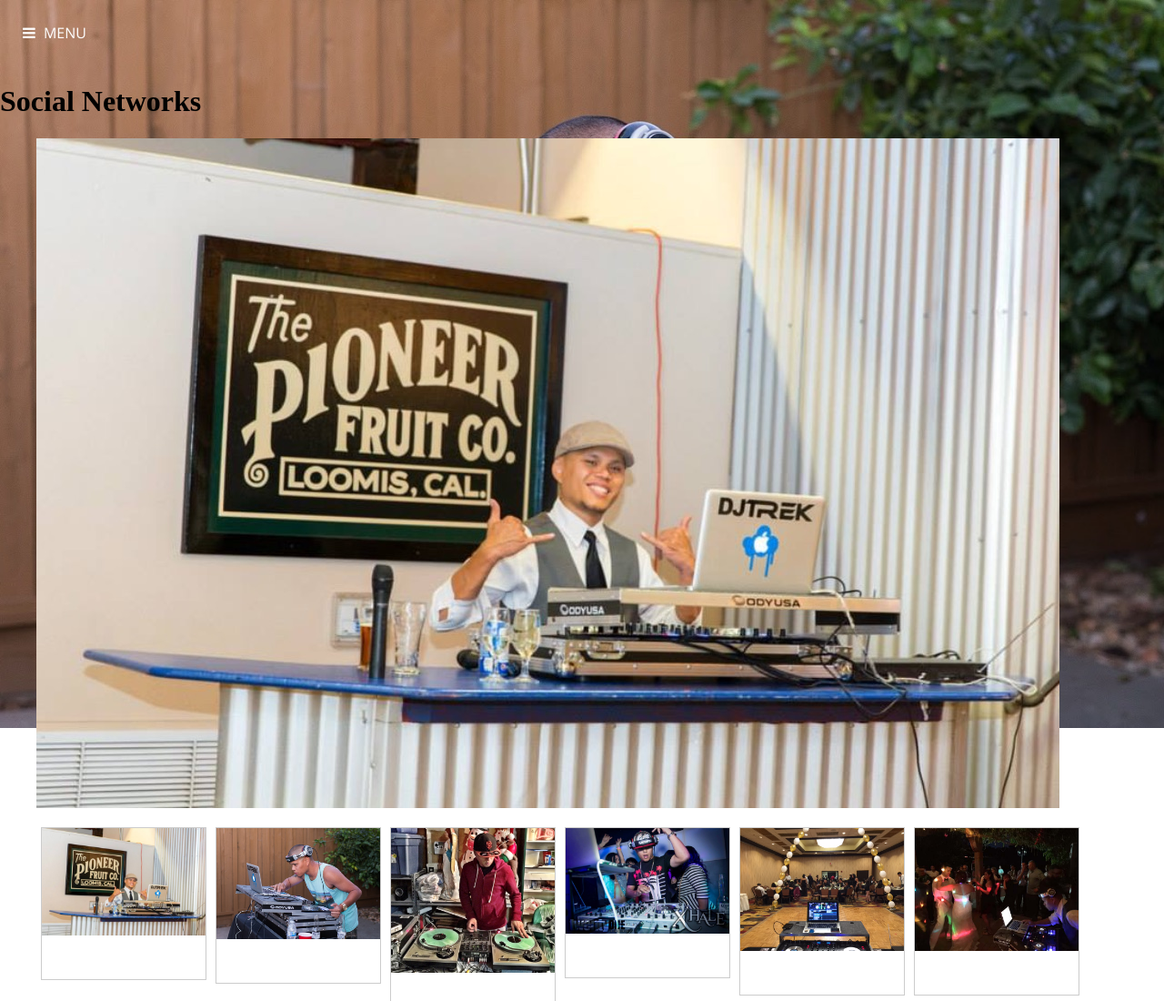
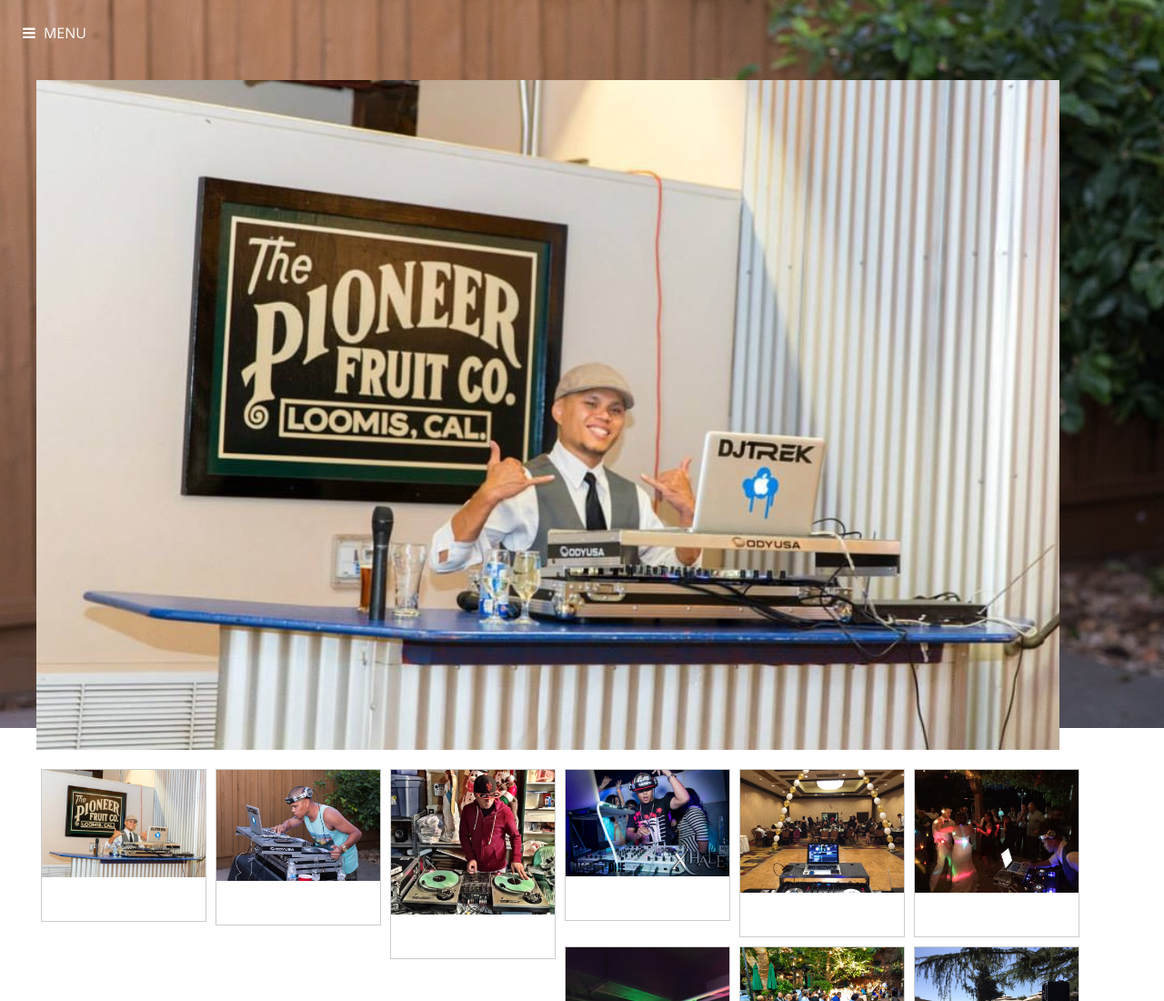
Before and after one commit to DJTrek/DJTrek.github.io, a plain HTML site: page reviews.html in a window 1280 px wide. Shown: the top 1100 px of the page at 91% size. Drawn offline with nearby package versions, Linux system fonts and the light colour scheme.

Commit message:
Test
asdf

```diff
--- a/reviews.html
+++ b/reviews.html
@@ -31,7 +31,6 @@
         <i class="fa fa-bars"></i>
         Menu
       </div>
-      <h1 class="titlename">Social Networks</h1>
       <div class="gallery">
       <figure class="gallery-item">
         <img class="thumbnail" src="/imgs/FullSizeRender.jpg">
```
